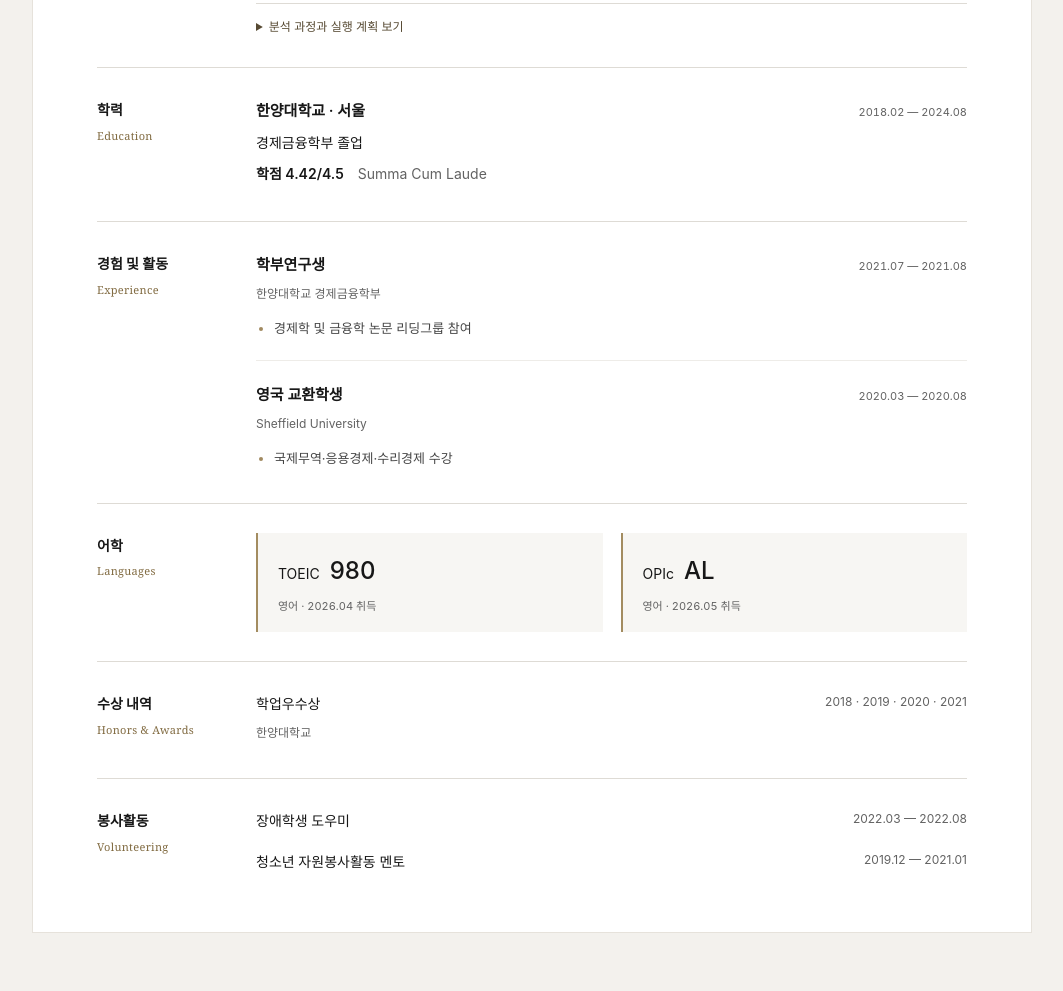
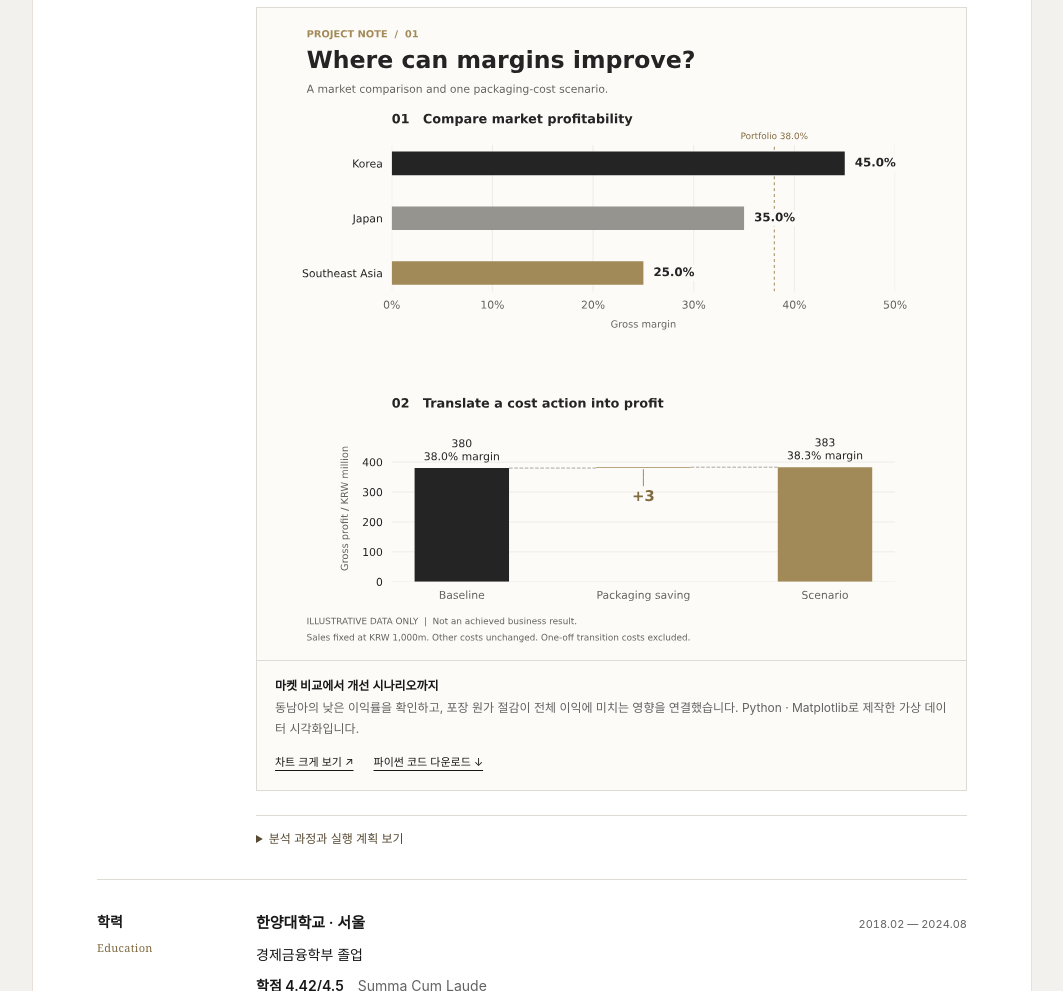
Before and after one commit to hyunhwang39-max/hyunhwang39-max.github.io, a plain HTML site: page index.html in a window 1280 px wide. Shown: the part 571-1562 px from the top of the page, without its empty margins (108-1171 px from the left). Drawn offline with Linux system fonts and the light colour scheme.

Commit message:
Show analysis charts and Python source in sample project

```diff
--- a/index.html
+++ b/index.html
@@ -31,6 +31,7 @@ tfoot{font-weight:600}
 .case-plan span{display:block;margin-top:3px}
 @media(max-width:700px){.case-overview>div{grid-template-columns:1fr;gap:3px}}
 @media print{.project-case{break-inside:auto}.table-scroll{overflow:visible}table{font-size:9px}th,td{padding:6px 4px}}
+.project-visual{margin:24px 0;border:1px solid var(--line);background:#fcfbf8}.project-visual img{display:block;width:100%;height:auto}.project-visual figcaption{padding:14px 18px 0;font-size:12px;line-height:1.8;color:var(--muted);border-top:1px solid var(--line)}.project-visual figcaption strong{color:var(--text);font-weight:600}.visual-links{display:flex;flex-wrap:wrap;gap:10px 20px;padding:12px 18px 18px;font-size:11px}@media print{.visual-links{display:none}.project-visual{break-inside:avoid}}
 </style></head><body><main class="resume">
 <header><div class="topline" aria-hidden="true"></div><span class="overline">RESUME & PORTFOLIO</span><h1>김황현</h1><p class="intro">관심 있는 문제를 분석한 프로젝트와 학업·활동 경험을 정리합니다.</p></header>
 <section aria-labelledby="projects">
@@ -45,6 +46,13 @@ tfoot{font-weight:600}
 <div><dt>접근</dt><dd>순매출·예산원가·실제원가를 비교하고, 수익성이 가장 낮은 마켓의 포장 원가 절감 가능성을 검토합니다.</dd></div>
 <div><dt>예시 결론</dt><dd>동남아 마켓 포장 원가를 3백만원 줄이면, 전체 매출총이익률은 <strong>38.0% → 38.3%</strong>로 개선됩니다. 매출과 나머지 원가가 동일하다는 가정의 계산 결과입니다.</dd></div>
 </dl>
+<figure class="project-visual">
+<a href="assets/margin-analysis.svg" target="_blank" rel="noopener" aria-label="분석 차트 크게 보기 (새 탭)">
+<img src="assets/margin-analysis.svg" width="1000" height="920" alt="가상 데이터 분석. 한국 이익률 45%, 일본 35%, 동남아 25%, 전체 38%. 포장 원가 3백만원 절감 시 총이익 380에서 383백만원, 이익률 38.3%." loading="lazy">
+</a>
+<figcaption><strong>마켓 비교에서 개선 시나리오까지</strong><br>동남아의 낮은 이익률을 확인하고, 포장 원가 절감이 전체 이익에 미치는 영향을 연결했습니다. Python · Matplotlib로 제작한 가상 데이터 시각화입니다.</figcaption>
+<div class="visual-links"><a href="assets/margin-analysis.svg" target="_blank" rel="noopener">차트 크게 보기 ↗</a><a href="scripts/plot_margins.py" download>파이썬 코드 다운로드 ↓</a></div>
+</figure>
 <details class="case-details"><summary>분석 과정과 실행 계획 보기</summary>
 <div class="case-body">
 <h4>1. 마감 자료 정리 및 차이 분석</h4>
```
